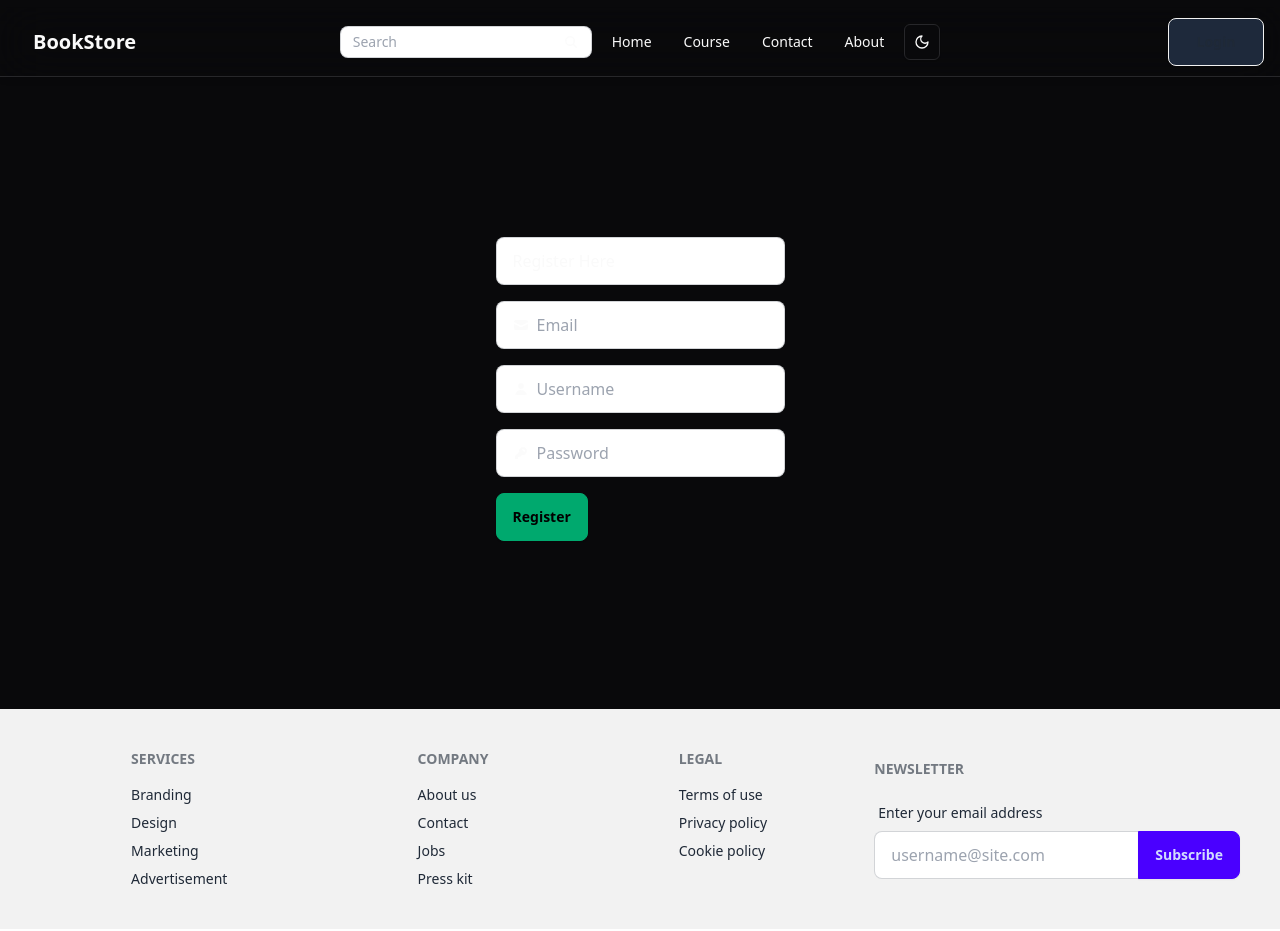
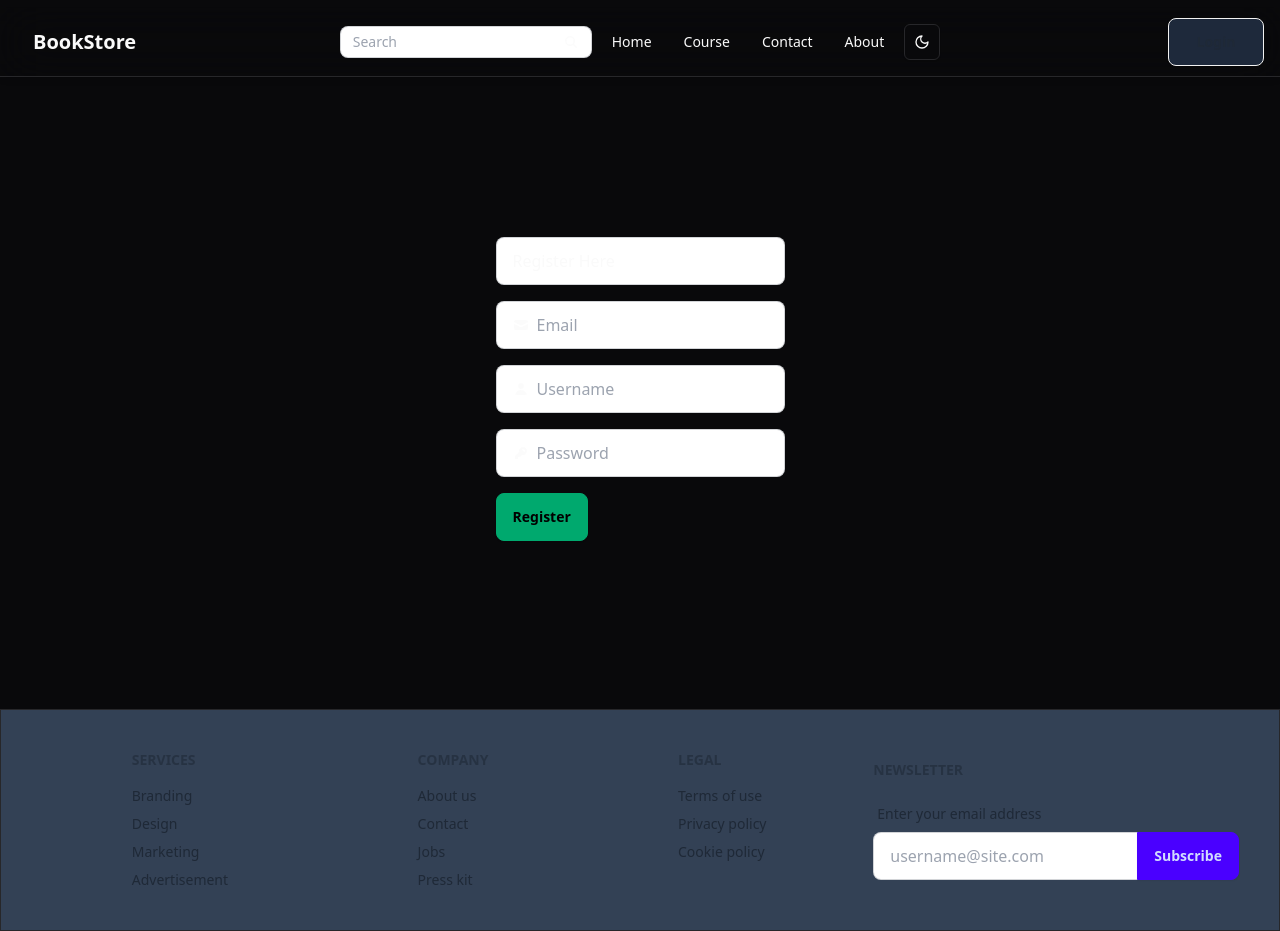
Before and after one commit to Amit9DeV/Ebooks_Store, a React (Vite) app: page /Register in a window 1280 px wide. Built offline with nearby package versions, Linux system fonts and the light colour scheme.

Commit message:
footer ui changes

```diff
--- a/src/components/Footer.jsx
+++ b/src/components/Footer.jsx
@@ -4,8 +4,8 @@ export default function Footer() {
   return (
     <>
 
-    <footer className="footer bg-base-200 text-base-content p-10 flex justify-around flex-col-reverse md:flex-row items-center"  >
-        <div className="footer bg-base-200 text-base-content  flex flex-wrap justify-around ">
+    <footer className="footer border bg-slate-700 text-base-content p-10 flex justify-around flex-col-reverse md:flex-row items-center"  >
+        <div className="footer  text-base-content  flex flex-wrap justify-around ">
   <nav>
     <h6 className="footer-title">Services</h6>
     <a className="link link-hover">Branding</a>
--- /dev/null
+++ b/src/pages/Contact.jsx
@@ -0,0 +1,17 @@
+import React from 'react'
+import { MdOutlineEmail } from "react-icons/md";
+
+export default function Contact() {
+  return (
+    <>
+
+    <div>
+        <div>
+            <div>
+                 </div>
+        </div>
+    </div>
+
+    </>
+  )
+}
```
